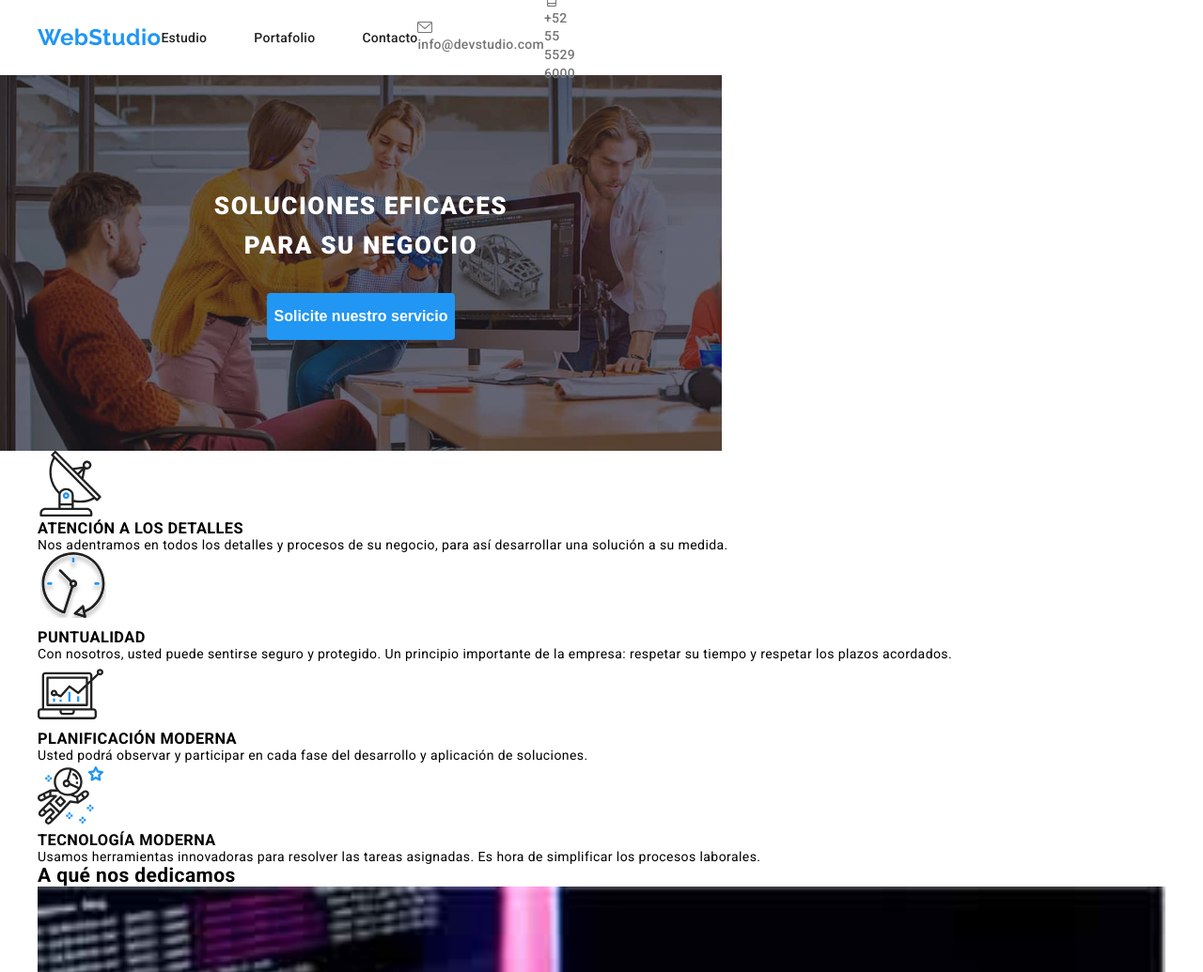
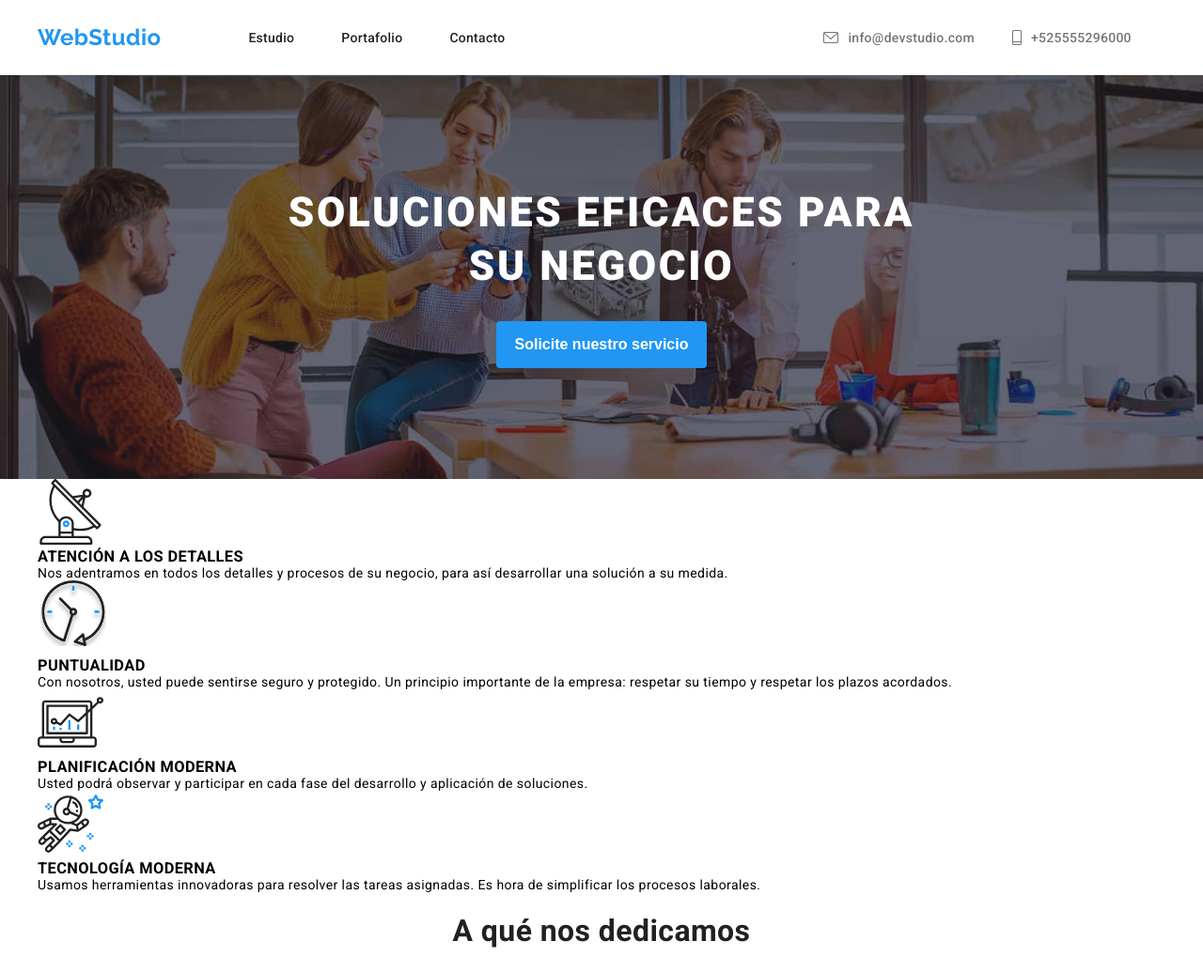
Before and after one commit to DayannaMv/goit-markup-hw-08, a plain HTML site: page index.html in a window 1280 px wide. Shown: the top 1035 px of the page at 94% size. Drawn offline with nearby package versions, Linux system fonts and the light colour scheme.

Commit message:
Title banner fixed

```diff
--- a/index.html
+++ b/index.html
@@ -29,6 +29,7 @@
         <!-- contacts  -->
         <ul class="header__contacts">
           <li>
+            <a class="header__item" href="#">
               <svg
                 class="header__svg"
                 width="16"
@@ -42,11 +43,12 @@
                   d="M14.5 0H1.50001C0.672854 0 0 0.672853 0 1.50001V10.5C0 11.3271 0.672854 12 1.50001 12H14.5C15.3271 12 16 11.3271 16 10.5V1.50001C16 0.672853 15.3271 0 14.5 0ZM14.5 0.999994C14.5679 0.999994 14.6325 1.01409 14.6916 1.0387L8 6.83838L1.30833 1.0387C1.36742 1.01412 1.43204 0.999994 1.49998 0.999994H14.5ZM14.5 11H1.50001C1.22414 11 0.999996 10.7759 0.999996 10.5V2.09521L7.67236 7.87792C7.76661 7.95944 7.8833 7.99999 8 7.99999C8.1167 7.99999 8.23339 7.95948 8.32764 7.87792L15 2.09521V10.5C15 10.7759 14.7759 11 14.5 11Z"
                   fill="#757575"
                 /></svg
-            ><a class="header__item" href="#">info@devstudio.com</a>
+              >info@devstudio.com</a
+            >
           </li>
           <li>
+            <a class="header__item" href="tel:+525555296000">
               <svg
-              class="header__svg"
                 width="10"
                 height="16"
                 viewBox="0 0 10 16"
@@ -54,15 +56,12 @@
                 xmlns="http://www.w3.org/2000/svg"
               >
                 <path
-                class="header__path"
                   d="M8.5 0H1.5C0.672848 0 0 0.672848 0 1.5V14.5C0 15.3272 0.672848 16 1.5 16H8.5C9.32715 16 10 15.3272 10 14.5V1.5C10 0.672848 9.32715 0 8.5 0ZM1.5 1H8.5C8.77588 1 9 1.22412 9 1.5V12H1V1.5C1 1.22412 1.22412 1 1.5 1ZM8.5 15H1.5C1.22412 15 1 14.7759 1 14.5V13H9V14.5C9 14.7759 8.77588 15 8.5 15Z"
                   fill="#757575"
                 />
-              <path
-                d="M2.35355 13.7389C2.54882 13.9213 2.54882 14.2169 2.35355 14.3992C2.15828 14.5816 1.84172 14.5816 1.64645 14.3992C1.45118 14.2169 1.45118 13.9213 1.64645 13.7389C1.84172 13.5566 2.15828 13.5566 2.35355 13.7389Z"
-                fill="#757575"
-              /></svg
-            ><a class="header__item" href="#">+52 55 5529 6000</a>
+              </svg>
+              +525555296000
+            </a>
           </li>
         </ul>
         <button
@@ -87,7 +86,10 @@
     <main>
       <!-- services section  -->
       <section class="main-service">
-        <h1 class="main-service__title">SOLUCIONES EFICACES PARA SU NEGOCIO</h1>
+        <section class="container">
+          <h1 class="main-service__title">
+            SOLUCIONES EFICACES PARA SU NEGOCIO
+          </h1>
           <button
             data-modal-open
             class="main-service__button-primary"
@@ -97,7 +99,10 @@
           </button>
 
           <!-- ventana modal -->
-        <div data-modal class="main-service__backdrop main-service__is-hidden">
+          <div
+            data-modal
+            class="main-service__backdrop main-service__is-hidden"
+          >
             <div class="main-window">
               <div data-modal-close class="main-window__btn-close-modal">
                 <svg
@@ -160,7 +165,9 @@
                       id="email"
                     />
                     <svg class="main-window__svg" width="16" height="16">
-                    <use href="./images/sprite SVG/icons.svg#icon-email"></use>
+                      <use
+                        href="./images/sprite SVG/icons.svg#icon-email"
+                      ></use>
                     </svg>
                   </div>
                 </label>
@@ -195,6 +202,7 @@
               </form>
             </div>
           </div>
+        </section>
       </section>
 
       <!-- Benefits section  -->
--- a/sass/components/_header.scss
+++ b/sass/components/_header.scss
@@ -16,36 +16,58 @@
     text-decoration: none;
     text-transform: capitalize;
   }
+  &__link:hover,
+  &__link:focus {
+    color: $accent-color;
+  }
+
   &__contacts {
     display: none;
   }
   &__item {
-    @include fonts($primary-text-color, 14px, 500, 1.4);
+    @include flex-container(flex, space-between, center);
+    @include fonts($primary-text-color, 14px, 500, 16px);
     letter-spacing: 0.02em;
     text-decoration: none;
-    align-items: center;
-    gap: 5px;
-  }
-  &__svg {
-    width: 16px;
-    margin-right: 10px;
-  }
-  &__contacts:hover &__path {
-    fill: $accent-color;
-  }
-  &__link:hover,
-  &__link:focus,
-  &__item:hover,
-  &__item:focus {
-    color: $accent-color;
+    gap: 10px;
   }
   &__link:hover,
   &__link:focus {
     border-bottom: 4px solid $accent-color;
     border-radius: 2px;
-    padding-bottom: 29px;
+    padding-bottom: 19px;
+  }
+
+  &__item:hover &__path {
+    fill: $accent-color;
+  }
+
+  &__item:hover,
+  &__item:focus {
+    color: $accent-color;
+  }
+
+  &__mobile-menu {
+    border: none;
+    background-color: inherit;
+  }
+  &__mobile-menu:hover,
+  &__mobile-menu:focus,
+  &__mobile-menu:active {
+    fill: $accent-color;
   }
 }
+
+@media (max-width: 480px) {
+  .header__logo {
+    margin-left: 2%;
+  }
+
+  .header__mobile-menu {
+    margin-right: 2%;
+  }
+}
+
 @media (min-width: 768px) {
   .header__mobile-menu {
     display: none;
@@ -82,11 +104,17 @@
 
 @media (min-width: 1200px) {
   .header {
+    &__logo {
+      margin-right: 93px;
+    }
     &__menu {
       @include flex-container(flex, space-between);
+      margin-right: 339px;
     }
     &__contacts {
       @include flex-container(flex, space-between, center);
+      width: 205px;
+      gap: 40px;
     }
   }
 }
--- a/sass/components/_images-section.scss
+++ b/sass/components/_images-section.scss
@@ -1,40 +1,7 @@
-.titles {
-  @include fonts($primary-black-color, 28px, 700, 32px);
-  padding: 20px 0;
-  text-align: center;
-}
-
 .images-set {
   display: none;
 }
-// .titles {
-//   @include fonts($primary-black-color, 32px, 700, 42px);
-//   padding: 20px 0;
-//   text-align: center;
-// }
-// .images-set {
-//   &__title {
-//     margin-bottom: 30px;
-//   }
-//   &__list {
-//     @include flex-container(flex, space-between, center);
-//     flex-wrap: wrap;
-//   }
-//   &__item {
-//     list-style: none;
-//     width: 370px;
-//   }
-//   &__text-background {
-//     background: rgba(47, 48, 58, 0.8);
-//     @include fonts($primary-white-color, 14px, 700, 16px);
-//     @include size(370px, 70px);
-//     position: absolute;
-//     top: 1507px;
-//     text-align: center;
-//     letter-spacing: 0.03em;
-//     padding: 27px;
-//   }
-// }
+
 @media (min-width: 1200px) {
   .titles {
     @include fonts($primary-black-color, 32px, 700, 42px);
@@ -42,26 +9,30 @@
     text-align: center;
   }
   .images-set {
+    display: block;
+    margin-bottom: 94px;
+
     &__title {
       margin-bottom: 30px;
     }
     &__list {
       @include flex-container(flex, space-between, center);
-      flex-wrap: wrap;
     }
     &__item {
+      position: relative;
       list-style: none;
       width: 370px;
     }
     &__text-background {
       background: rgba(47, 48, 58, 0.8);
       @include fonts($primary-white-color, 14px, 700, 16px);
-      @include size(370px, 70px);
+      @include size(369px, 70px);
       position: absolute;
-      top: 1507px;
+      bottom: 4px;
       text-align: center;
       letter-spacing: 0.03em;
       padding: 27px;
+      z-index: 3;
     }
   }
 }
--- a/sass/components/_main-service.scss
+++ b/sass/components/_main-service.scss
@@ -1,25 +1,28 @@
 .main-service {
   background-color: $primary-black-color;
-  padding: 200px var(--container-padding);
   background: linear-gradient(#2f303a66, #2f303a66),
     url("../images/background_image.jpg");
-  background-repeat: no-repeat;
+    background-position: 50% 50%;
+  text-align: center;
   background-size: cover;
-  @include size(480px, 400px);
-  text-align: center;
 
   &__title {
     @include fonts($primary-white-color, 26px, 900, 42px);
-    @include positions(absolute, 360px, 84px, 210px, 61px);
+    @include margin-auto;
+    width: 360px;
     text-align: center;
     letter-spacing: 0.06em;
     text-transform: uppercase;
+    padding-top: 118px;
+    margin-bottom: 30px;
   }
 
   &__button-primary {
     background-color: $accent-color;
     @include fonts($primary-white-color, 16px, 700, 30px);
-    @include positions(absolute, 200px, 50px, 335px, 140px);
+    @include margin-auto;
+    margin-bottom: 118px;
+    padding: 10px 20px;
     border: none;
     outline: none;
     border-radius: 4px;
@@ -43,30 +46,28 @@
   }
 }
 
+// @media (min-width: 768px) {
+//   .main-service {
+//     @include size(768px, 400px);
+//     &__title {
+//       @include fonts($primary-white-color, 26px, 900, 42px);
+//       @include positions(absolute, 360px, 84px, 198px, 204px);
+//     }
+//     &__button-primary {
+//       @include fonts($primary-white-color, 16px, 700, 30px);
+//       @include positions(absolute, 200px, 50px, 312px, 284px);
+//     }
+//   }
+// }
 @media (min-width: 1200px) {
   .main-service {
-    background-repeat: no-repeat;
-    @include size(1600px, 600px);
+
     &__title {
       @include fonts($primary-white-color, 44px, 900, 1.3);
-      @include positions(absolute, 696px, 120px, 280px, 448px);
+      width: 696px;
     }
     &__button-primary {
       @include fonts($primary-white-color, 16px, 700, 30px);
-      @include positions(absolute, 200px, 50px, 430px, 666px);
     }
   }
 }
-@media (min-width: 768px) {
-  .main-service {
-    @include size(768px, 400px);
-    &__title {
-      @include fonts($primary-white-color, 26px, 900, 42px);
-      @include positions(absolute, 360px, 84px, 198px, 204px);
-    }
-    &__button-primary {
-      @include fonts($primary-white-color, 16px, 700, 30px);
-      @include positions(absolute, 200px, 50px, 312px, 284px);
-    }
-  }
-}
--- a/sass/main.scss
+++ b/sass/main.scss
@@ -6,7 +6,7 @@
 @import "components/main-window";
 @import "components/mobile-menu";
 // @import 'components/benefits';
-// @import 'components/images-section';
+@import 'components/images-section';
 // @import 'components/team-section';
 // @import 'components/customer';
 // @import 'components/footer';
--- a/sass/utils/_mixins.scss
+++ b/sass/utils/_mixins.scss
@@ -58,3 +58,8 @@
     top: $top;
     left: $left;
 }
+
+@mixin margin-auto ($left:auto, $right:auto) {
+    margin-left: $left;
+    margin-right: $right;
+}
```
Also changed, not shown: sass/main.css, 1 other file. Lines whose indentation alone changed are shown as unchanged.
